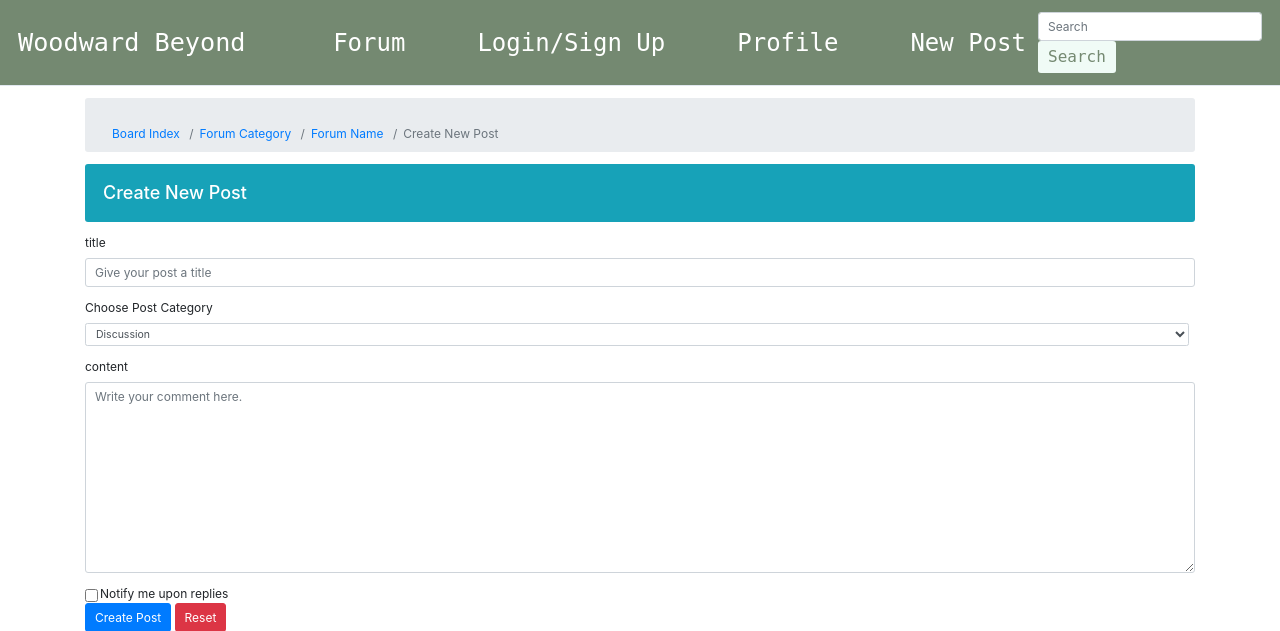
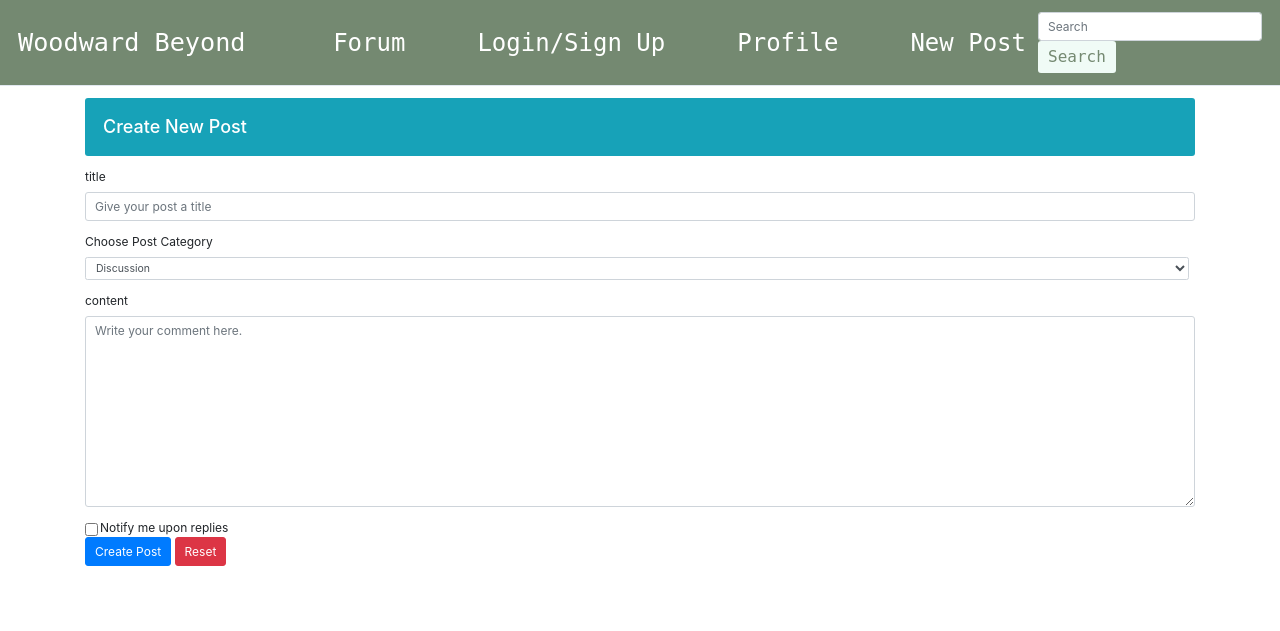
Before and after one commit to sketch-prime/3155-group-final-project, a Flask app: page /new-post.html in a window 1280 px wide. Shown: the top 631 px of the page. Run offline with Flask 3, Linux system fonts and the light colour scheme; some libraries are stand-ins or nearby versions.

Commit message:
removed branch categories in new posts

```diff
--- a/templates/new-post.html
+++ b/templates/new-post.html
@@ -31,14 +31,6 @@
 
     {% include 'header.html'%}
     <div class="container my-3">
-    <nav class="breadcrumb">
-        <div class="container mt-4">
-        <a href="index.html" class="breadcrumb-item">Board Index</a>
-        <a href="overview-forum-category.html" class="breadcrumb-item">Forum Category</a>
-        <a href="overview-topics.html" class="breadcrumb-item">Forum Name</a>
-        <span class="breadcrumb-item active">Create New Post</span>
-        </div>
-    </nav>
     <div class="row">
         <div class="col-12">
     <h2 class="h4 text-white bg-info mb-3 p-4 rounded">Create New Post</h2>
```
